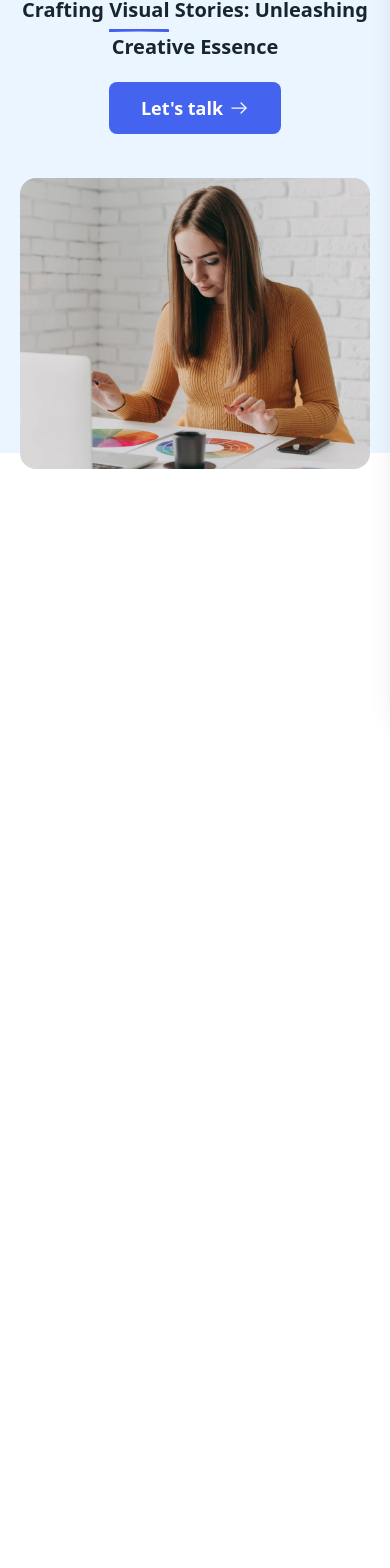
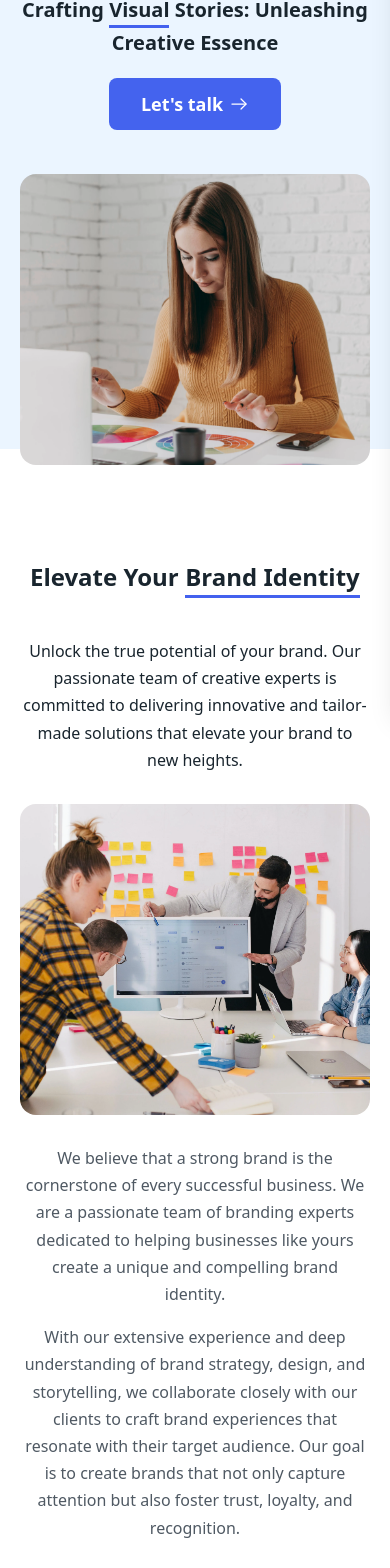
Before and after one commit to yamami-mohammed-monsif/Design-Agency, a Next.js app: page / in a window 390 px wide. Shown: the part 137-1705 px from the top of the page. Before the commit the page ends 844 px from the top, so only its background shows below. Built offline with nearby package versions, Linux system fonts and the light colour scheme.

Commit message:
created about section and made it responsive

```diff
--- a/app/globals.css
+++ b/app/globals.css
@@ -4,6 +4,14 @@
   --color-primary-blue: hsla(229, 83%, 60%, 1);
   --color-light-blue: hsla(210, 100%, 96%, 1);
   --color-heading: hsla(207, 30%, 14%, 1);
-
+  --color-text: hsla(212, 11%, 35%, 1);
   --color-overlay: hsla(0, 0%, 0%, 0.5);
 }
+
+h2 {
+  @apply text-heading text-2xl leading-[150%] font-bold md:text-[32px] md:leading-[100%] md:text-5xl mb-10 md:mb-[50px] lg:mb-[80px];
+}
+
+.paragraph {
+  @apply text-text text-base md:text-[18px] lg:text-xl leading-[170%];
+}
--- a/app/page.tsx
+++ b/app/page.tsx
@@ -1,6 +1,9 @@
 import dynamic from "next/dynamic";
 
 const HeroSection = dynamic(() => import("../components/sections/Hero"), {
+  ssr: true,
+});
+const About = dynamic(() => import("../components/sections/About"), {
   ssr: true,
 });
 
@@ -8,6 +11,7 @@ const page = () => {
   return (
     <div>
       <HeroSection />
+      <About />
     </div>
   );
 };
--- a/components/Header/DesktopNav.tsx
+++ b/components/Header/DesktopNav.tsx
@@ -29,7 +29,7 @@ export default function DesktopNav({
         const isActive = activeSection === link.href.slice(1);
         return (
           <Link
-            key={link.href}
+            key={link.id}
             href={link.href}
             onClick={(e) => handleScrollToSection(e, link.href)}
             className={`text-[18px] font-medium transition-all duration-200 hover:text-primary-blue hover:scale-110 ${
--- a/components/Header/MobileNav.tsx
+++ b/components/Header/MobileNav.tsx
@@ -1,7 +1,7 @@
 "use client";
 import { useEffect } from "react";
 import Link from "next/link";
-import { motion } from "framer-motion";
+import { motion, MotionProvider } from "@/constants/MotionProvider";
 import { navLinks } from "@/constants";
 
 type MobileNavProps = {
@@ -46,7 +46,7 @@ export default function MobileNav({
   }, [isOpen]);
 
   return (
-    <>
+    <MotionProvider>
       {/* Mobile menu overlay */}
       {isOpen && (
         <div
@@ -69,7 +69,7 @@ export default function MobileNav({
                 {navLinks.map((link) => {
                   const isActive = activeSection === link.href.slice(1);
                   return (
-                    <li key={link.href}>
+                    <li key={link.id}>
                       <Link
                         href={link.href}
                         onClick={(e) => handleLinkClick(e, link.href)}
@@ -89,6 +89,6 @@ export default function MobileNav({
           </div>
         </div>
       </motion.div>
-    </>
+    </MotionProvider>
   );
 }
--- a/components/UI/BlueUnderline.tsx
+++ b/components/UI/BlueUnderline.tsx
@@ -19,7 +19,7 @@ const BlueUnderline = ({ children, className }: BlueUnderlineProps) => {
 
   return (
     <div className="relative inline-block">
-      <span ref={ref} className={`inline-block mb-1 ${className}`}>
+      <span ref={ref} className={`inline-block lg:mb-1 ${className}`}>
         {children}
       </span>
       {width > 0 && (
@@ -35,7 +35,7 @@ const BlueUnderline = ({ children, className }: BlueUnderlineProps) => {
               width - 1
             } 1.6`}
             stroke="#4361EE"
-            strokeWidth="3"
+            strokeWidth="4"
             strokeLinecap="round"
           />
         </svg>
--- /dev/null
+++ b/components/sections/About.tsx
@@ -0,0 +1,53 @@
+import Section from "../UI/Section";
+import BlueUnderline from "../UI/BlueUnderline";
+import Image from "next/image";
+
+const About = () => {
+  return (
+    <Section id="about">
+      <div className="flex flex-col gap-[30px] md:gap-10 lg:gap-[60px]">
+        <div className="text-center">
+          <h2>
+            Elevate Your <BlueUnderline>Brand Identity</BlueUnderline>
+          </h2>
+          <p className="text-heading leading-[170%] text-base md:text-[18px] lg:text-xl max-w-3xl mx-auto">
+            Unlock the true potential of your brand. Our passionate team of
+            creative experts is committed to delivering innovative and
+            tailor-made solutions that elevate your brand to new heights.
+          </p>
+        </div>
+        <div className="flex flex-col lg:flex-row lg:items-center gap-[30px] md:gap-10 lg:gap-[56px]">
+          <div className="w-full lg:w-2/5 mx-auto lg:mx-0">
+            <div className="relative h-[311px] md:h-[317px] lg:h-[381px] mx-auto lg:mx-0">
+              <Image
+                src="/about-image.webp"
+                alt="About our creative design team"
+                fill
+                loading="lazy"
+                sizes="(max-width: 1024px) 100vw, 40vw"
+                className="object-cover rounded-2xl"
+              />
+            </div>
+          </div>
+          <div className="w-full lg:w-3/5 flex flex-col gap-4 md:gap-5 text-center md:text-left">
+            <p className="paragraph">
+              We believe that a strong brand is the cornerstone of every
+              successful business. We are a passionate team of branding experts
+              dedicated to helping businesses like yours create a unique and
+              compelling brand identity.
+            </p>
+            <p className="paragraph">
+              With our extensive experience and deep understanding of brand
+              strategy, design, and storytelling, we collaborate closely with
+              our clients to craft brand experiences that resonate with their
+              target audience. Our goal is to create brands that not only
+              capture attention but also foster trust, loyalty, and recognition.
+            </p>
+          </div>
+        </div>
+      </div>
+    </Section>
+  );
+};
+
+export default About;
--- a/components/sections/Hero.tsx
+++ b/components/sections/Hero.tsx
@@ -3,7 +3,7 @@
 import Image from "next/image";
 import Button from "../UI/Button";
 import Section from "../UI/Section";
-import { LazyMotion, domAnimation, m as motion } from "motion/react";
+import { motion, MotionProvider } from "@/constants/MotionProvider";
 import { fadeInUp, staggerContainer } from "../../constants/animations";
 import BlueUnderline from "../UI/BlueUnderline";
 
@@ -13,7 +13,7 @@ export default function HeroSection() {
       id="home"
       className="mt-[92px] md:mt-[92px] lg:mt-[102px] bg-light-blue"
     >
-      <LazyMotion features={domAnimation}>
+      <MotionProvider>
         <motion.div
           variants={staggerContainer}
           initial="hidden"
@@ -55,7 +55,7 @@ export default function HeroSection() {
             </div>
           </motion.div>
         </motion.div>
-      </LazyMotion>
+      </MotionProvider>
     </Section>
   );
 }
--- /dev/null
+++ b/constants/MotionProvider.tsx
@@ -0,0 +1,15 @@
+// optimized Framer Motion components for better performance.
+// Uses LazyMotion to load only essential animation features
+// Reduces initial bundle size by using the domAnimation feature set
+
+import { LazyMotion, domAnimation, m } from "framer-motion";
+
+type MotionProviderProps = {
+  children: React.ReactNode;
+};
+
+export const MotionProvider = ({ children }: MotionProviderProps) => (
+  <LazyMotion features={domAnimation}>{children}</LazyMotion>
+);
+
+export { m as motion };
--- a/constants/index.ts
+++ b/constants/index.ts
@@ -1,8 +1,8 @@
 export const navLinks = [
-  { href: "#home", label: "Home" },
-  { href: "#services", label: "Services" },
-  { href: "#process", label: "Process" },
-  { href: "#testimonials", label: "Testimonials" },
-  { href: "#blog", label: "Blog" },
-  { href: "#contact", label: "Contact" },
+  { id: 1, href: "#home", label: "Home" },
+  { id: 2, href: "#about", label: "About" },
+  { id: 3, href: "#services", label: "Services" },
+  { id: 4, href: "#testimonials", label: "Testimonials" },
+  { id: 5, href: "#blog", label: "Blog" },
+  { id: 6, href: "#contact", label: "Contact" },
 ];
```
Also changed, not shown: public/about-image.webp (added).
